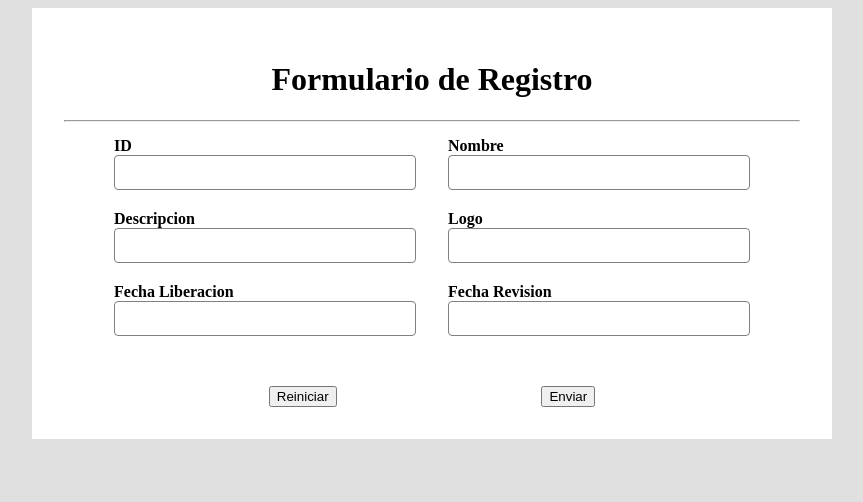
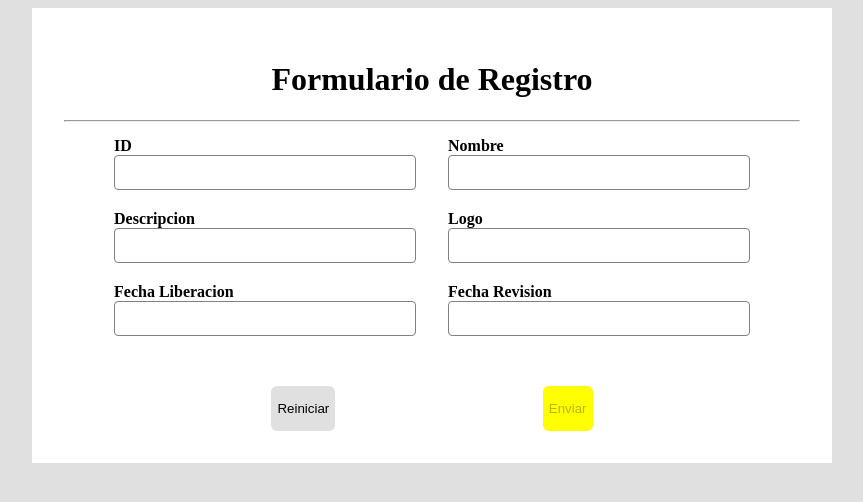
Before and after one commit to gingerrl/challenge-angular, an Angular app: page /form in a window 1280 px wide. Shown: the top 502 px of the page, without its empty margins (208-1071 px from the left). Built offline with nearby package versions, Linux system fonts and the light colour scheme.

Commit message:
refactor: service consumption addProduct and verification view form

```diff
--- /dev/null
+++ b/src/app/services/card-form.service.ts
@@ -0,0 +1,20 @@
+import { Injectable } from "@angular/core"
+import { ListCard } from "../models/data-list.models"
+import { Endpoints } from "../config/endpoints.enum";
+import axios from "axios";
+@Injectable({
+    providedIn: 'root'
+})
+export class CardFormService {
+    constructor() { }
+
+    async addProduct(body: ListCard[]) {
+        const response = await axios.post(`${Endpoints.URL}`, body, { headers: { 'authorId': '931475503' } })
+        return response.data
+    }
+
+    async verificationProduct(id: string) {
+        const response = await axios.get(`${Endpoints.VERIFICATION}`, { params: { 'id': id }, headers: { 'authorId': '931475503' } })
+        return response.data
+    }
+}
--- a/src/app/views/card-form/card-form.component.css
+++ b/src/app/views/card-form/card-form.component.css
@@ -11,14 +11,12 @@
 .form-content {
     display: grid;
     grid-template-columns: repeat(2, 1fr);
-    align-items: center;
     margin: 15px 50px;
     row-gap: 20px;
     column-gap: 32px;
 }
 
 .form-content div {
-    /* width: 50%; */
     display: flex;
     flex-direction: column;
     width: 100%;
@@ -38,4 +36,30 @@
     display: flex;
     justify-content: space-evenly;
     margin-top: 50px;
+    height: 45px;
 }
+
+.button-reiniciar{
+    border: 0px;
+    background-color: rgb(225, 224, 224);
+    border-radius: 6px;
+    cursor: pointer;
+
+}
+
+.button-send{
+    border: 0px;
+    background-color: yellow;
+    border-radius: 6px;
+    cursor: pointer;
+
+}
+
+.color-text{
+    color: red;
+    font-weight: bold;
+}
+
+.input-error{
+    border: 2px solid red !important;
+}
--- a/src/app/views/card-form/card-form.component.html
+++ b/src/app/views/card-form/card-form.component.html
@@ -4,35 +4,64 @@
     <form class="form-content" [formGroup]="form">
         <div>
             <label for="id">ID</label>
-            <input name="id" formControlName="id" />
+            <input  type="text"
+                name="id" formControlName="id" minlength="3" maxlength="10" />
+            <div class="color-text" *ngIf="form.get('id')?.errors && form.get('id')?.touched">
+                <small>Id no es valido</small>
+                <small *ngIf="form.get('id')?.hasError('required')">Id es requerido</small>
+                <small *ngIf="form.get('id')?.hasError('minlength')">Id debe tener un minimo de 3 caracteres</small>
+                <small *ngIf="form.get('id')?.hasError('maxlength')">Id debe tener un maximo de 10 caracteres</small>
+            </div>
         </div>
         <div>
             <label for="name">Nombre</label>
-            <input name="name" formControlName="name" />
+            <input [ngClass]="form.get('name')?.errors && form.get('name')?.touched ? 'input-error' : ''" type="text"
+                name="name" formControlName="name" minlength="5" maxlength="100"  />
+            <div class="color-text" *ngIf="form.get('name')?.errors && form.get('name')?.touched">
+                <small *ngIf="form.get('name')?.hasError('required')">Nombre es requerido</small>
+            </div>
         </div>
         <div>
             <label for="description">Descripcion</label>
-            <input name="description" formControlName="description" />
+            <input [ngClass]="form.get('description')?.errors && form.get('description')?.touched ? 'input-error' : ''"
+                name="description" formControlName="description" minlength="10" maxlength="200"  />
+            <div class="color-text" *ngIf="form.get('description')?.errors && form.get('description')?.touched">
+                <small *ngIf="form.get('description')?.hasError('required')">Descripcion es requerido</small>
+            </div>
         </div>
         <div>
             <label for="logo">Logo</label>
-            <input name="logo" formControlName="logo" />
+            <input [ngClass]="form.get('logo')?.errors && form.get('logo')?.touched ? 'input-error' : ''" name="logo"
+                formControlName="logo"  />
+            <div class="color-text" *ngIf="form.get('logo')?.errors && form.get('logo')?.touched">
+                <small *ngIf="form.get('logo')?.hasError('required')">Logo es requerido</small>
+            </div>
         </div>
         <div>
             <label for="date_release">Fecha Liberacion</label>
-            <input name="date_release" formControlName="date_release" />
+            <input
+                [ngClass]="form.get('date_release')?.errors && form.get('date_release')?.touched ? 'input-error' : ''"
+                name="date_release" formControlName="date_release"  />
+            <div class="color-text" *ngIf="form.get('date_release')?.errors && form.get('date_release')?.touched">
+                <small *ngIf="form.get('date_release')?.hasError('required')">Fecha Liberacion es requerido</small>
+            </div>
         </div>
         <div>
             <label for="date_revision">Fecha Revision</label>
-            <input name="date_revision" formControlName="date_revision" />
+            <input
+                [ngClass]="form.get('date_revision')?.errors && form.get('date_revision')?.touched ? 'input-error' : ''"
+                name="date_revision" formControlName="date_revision"  />
+            <div class="color-text" *ngIf="form.get('date_revision')?.errors && form.get('date_revision')?.touched">
+                <small *ngIf="form.get('date_revision')?.hasError('required')">Fecha Revision es requerido</small>
+            </div>
         </div>
     </form>
 
     <div class="button-content">
-        <button>
+        <button class="button-reiniciar" (click)="handleRestart()">
             Reiniciar
         </button>
-        <button>
+        <button class="button-send" (click)="handleSend()" [disabled]="form.invalid">
             Enviar
         </button>
     </div>
--- a/src/app/views/card-form/card-form.component.ts
+++ b/src/app/views/card-form/card-form.component.ts
@@ -1,5 +1,7 @@
 import { Component, OnInit } from '@angular/core';
-import { FormGroup, FormBuilder } from '@angular/forms';
+import { FormGroup, FormBuilder, Validators } from '@angular/forms';
+import { Router } from '@angular/router';
+import { CardFormService } from '../../services/card-form.service';
 
 @Component({
   selector: 'app-card-form',
@@ -7,21 +9,57 @@ import { FormGroup, FormBuilder } from '@angular/forms';
   styleUrls: ['./card-form.component.css']
 })
 export class CardFormComponent implements OnInit {
-  public form!: FormGroup
+  // public form!: FormGroup
+  form: FormGroup = this.fb.group({
+    id: ['',
+      [Validators.required,
+      Validators.minLength(3),
+      Validators.maxLength(10)
+      ]
+    ],
+    name: ['',
+      [Validators.required,
+      Validators.minLength(5),
+      Validators.maxLength(100)]
+    ],
+    description: ['',
+      [Validators.required,
+      Validators.minLength(10),
+      Validators.maxLength(200)]
+
+    ],
+    logo: ['',
+      [Validators.required
+      ]],
+    date_release: ['',
+      [Validators.required
+      ]],
+    date_revision: ['',
+      [Validators.required
+      ]]
+  })
+
+
 
   constructor(
-    private fb: FormBuilder
+    private fb: FormBuilder,
+    private cardForm: CardFormService,
+    private router: Router,
   ) { }
 
 
   ngOnInit(): void {
-    this.form = this.fb.group({
-      id: [''],
-      name: [''],
-      description: [''],
-      logo: [''],
-      date_release: [''],
-      date_revision: ['']
-    })
+
+  }
+  async handleSend() {
+    const showResult = await this.cardForm.verificationProduct(this.form.controls['id'].value)
+    if (!showResult) {
+      this.cardForm.addProduct(this.form.value)
+    }
+  }
+
+  handleRestart() {
+    this.form.reset('')
+    this.router.navigate(['/home'])
   }
 }
```
